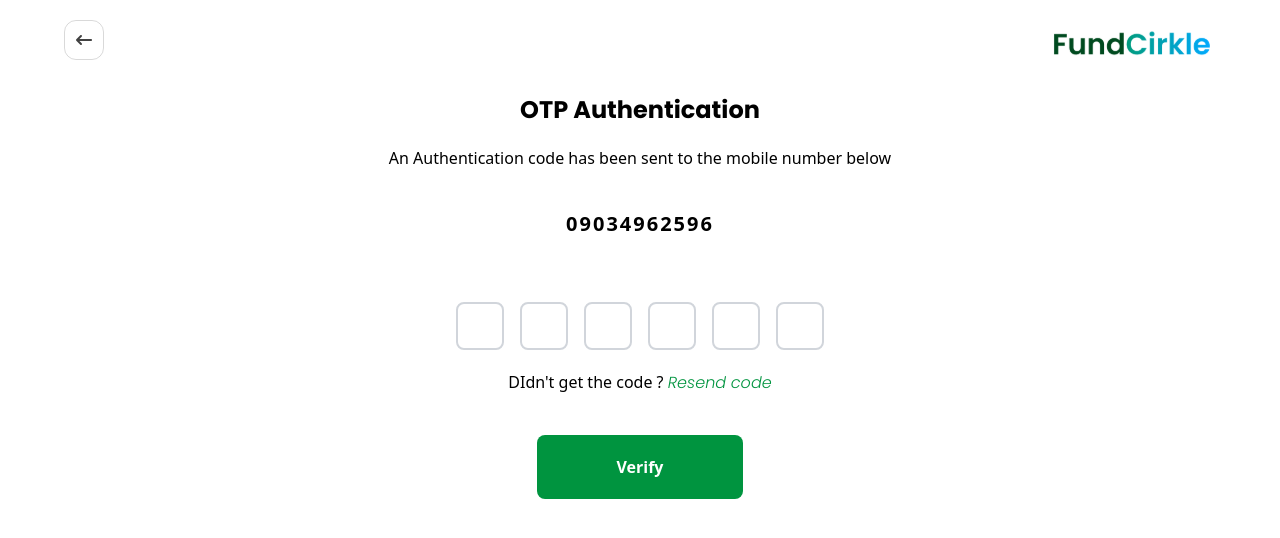
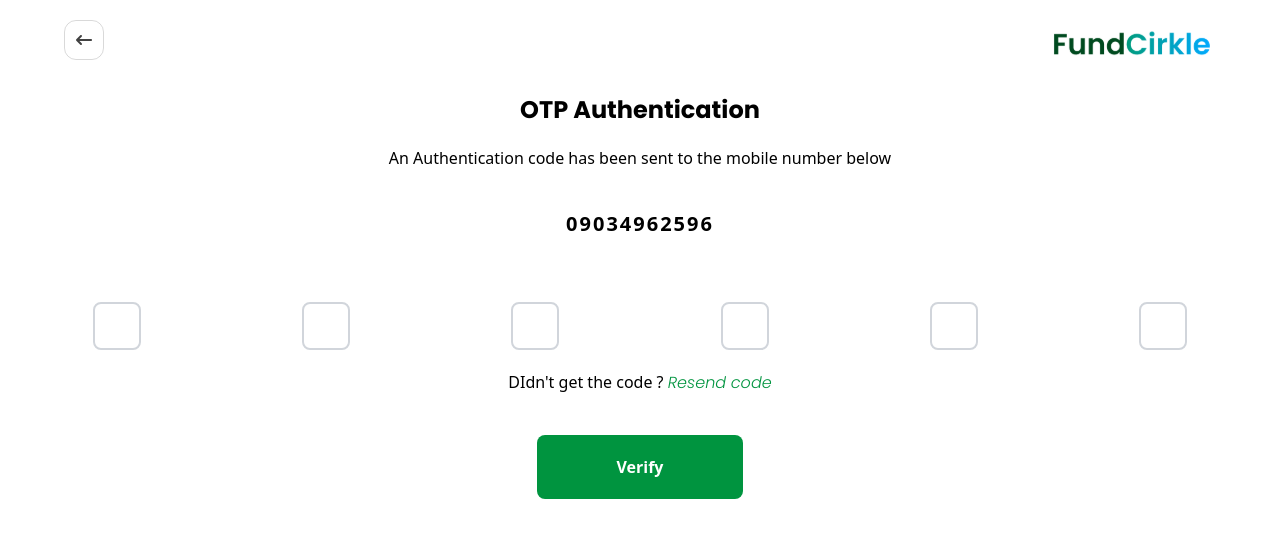
Before and after one commit to Ochaworldwide/fundcirkle, a React (Vite) app: page /authentication in a window 1280 px wide. Shown: the top 538 px of the page. Built offline with nearby package versions, Linux system fonts and the light colour scheme; a web font is replaced by a local one.

Commit message:
updated the first set of colors

```diff
--- a/src/Pages/Authentication/Authentication.jsx
+++ b/src/Pages/Authentication/Authentication.jsx
@@ -66,7 +66,7 @@ const Authentication = () => {
           {number}{" "}
         </p>
 
-        <div className="flex space-x-4 mt-6 mb-5">
+        <div className="flex  mt-6 mb-5 w-[95%] justify-between mx-auto">
           {otp.map((digit, index) => (
             <input
               key={index}
```
